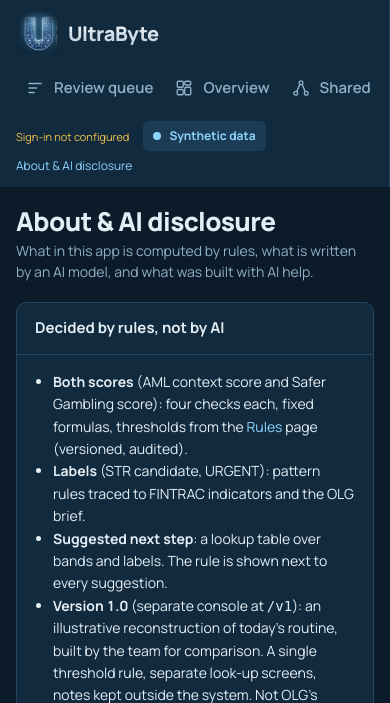
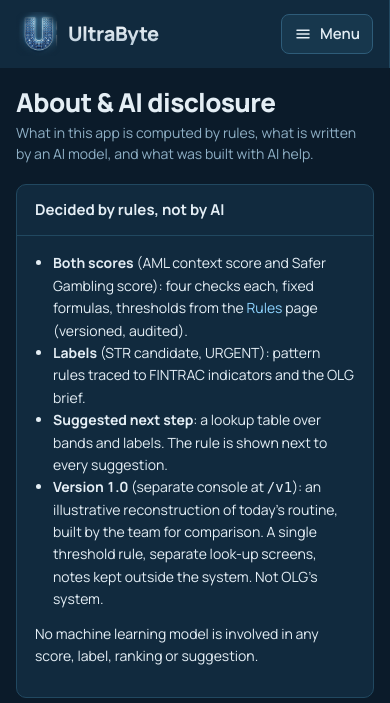
Before and after one commit to Setya78/ultrabyte-thunderhacks, a FastAPI app: page /about in a window 390 px wide. Shown: the top 703 px of the page. Run offline with FastAPI, Linux system fonts and the light colour scheme; some libraries are stand-ins or nearby versions.

Commit message:
fix(ux): phone menu as a vertical list behind a Menu button

```diff
--- a/app/static/app.css
+++ b/app/static/app.css
@@ -270,3 +270,15 @@ main { padding-bottom: 96px; }
   .t tr.grouphead td { padding: 8px 14px; }
   .t td.pid { font-size: 12px; }
 }
+
+/* Phone menu (owner 2026-10-15 10:11): a "Menu" button opens the pages as a vertical list, no sideways swipe. */
+.navtoggle { display: none; }
+@media (max-width: 960px) {
+  .navtoggle { display: inline-flex; align-items: center; gap: 8px; margin-left: auto; padding: 8px 12px; border-radius: 8px; border: 1px solid var(--line-2); background: var(--raised); color: var(--ink); font: inherit; font-weight: 600; cursor: pointer; }
+  .navtoggle svg { width: 18px; height: 18px; stroke: currentColor; fill: none; stroke-width: 2; stroke-linecap: round; }
+  .side nav { display: none; flex: 1 1 100%; flex-direction: column; flex-wrap: nowrap; overflow: visible; }
+  .side.open nav { display: flex; }
+  .side nav a { white-space: normal; }
+  .side .status { display: none; }
+  .side.open .status { display: flex; }
+}
--- a/app/static/steps.js
+++ b/app/static/steps.js
@@ -30,7 +30,7 @@
   document.addEventListener('click', function (e) {
     if (box.contains(e.target)) return;
     var el = e.target.closest('a[href], button, summary, input[type=submit]');
-    if (!el || el.closest('.topbar') || el.closest('.v1user')) return; // sound, user menu and sign-out are not work steps
+    if (!el || el.closest('.topbar') || el.closest('.v1user') || el.closest('.navtoggle')) return; // sound, user menu and sign-out are not work steps
     if (el.tagName === 'SUMMARY' && el.closest('details.help')) return; // "?" help popovers are not work steps
     var label = (el.getAttribute('aria-label') || el.textContent || el.value || '').replace(/\s+/g, ' ').trim().slice(0, 40) || el.tagName.toLowerCase();
     // A button on its own ("Search", "Escalate") says little in the list: add the screen it was pressed on.
--- a/app/templates/base.html
+++ b/app/templates/base.html
@@ -14,7 +14,8 @@
   <aside class="side">
     <a class="brand" href="/"><img src="/static/brand/team/umark-256.png" alt="" width="112" height="112"><b>UltraByte</b><small>Solutions</small></a>
     {% set path = request.url.path %}
-    <nav>
+    <button type="button" class="navtoggle" aria-expanded="false" aria-controls="mainnav" onclick="var s=this.closest('.side');var o=s.classList.toggle('open');this.setAttribute('aria-expanded',o)"><svg viewBox="0 0 24 24"><path d="M4 7h16M4 12h16M4 17h16"/></svg>Menu</button>
+    <nav id="mainnav">
       <a href="/" title="Players to look at today, most urgent first" class="{{ 'on' if path == '/' or path.startswith('/player') }}"><svg viewBox="0 0 24 24"><path d="M4 6h16M4 12h10M4 18h7"/></svg>Review queue</a>
       <a href="/dashboard" title="The same players grouped by the team that handles them" class="{{ 'on' if path == '/dashboard' }}"><svg viewBox="0 0 24 24"><rect x="3" y="3" width="8" height="8" rx="1.5"/><rect x="13" y="3" width="8" height="5" rx="1.5"/><rect x="13" y="11" width="8" height="10" rx="1.5"/><rect x="3" y="14" width="8" height="7" rx="1.5"/></svg>Overview</a>
       <a href="/network" title="One card or bank account used by several players" class="{{ 'on' if path == '/network' }}"><svg viewBox="0 0 24 24"><circle cx="12" cy="5" r="2.5"/><circle cx="5" cy="19" r="2.5"/><circle cx="19" cy="19" r="2.5"/><path d="M10.5 7l-4 9.5M13.5 7l4 9.5"/></svg>Shared cards &amp; accounts</a>
```
Also changed, not shown: BUILD-LOG.md (+2 -0 lines).
